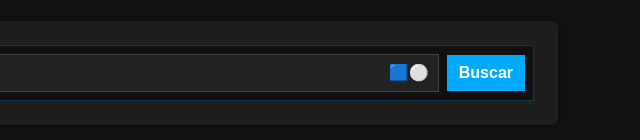
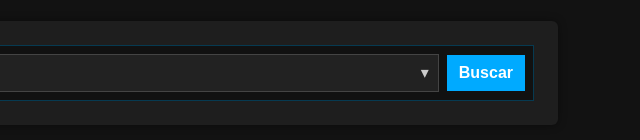
Before and after one commit to padbryan/PanamaMovil, a website: page public/index.html in a window 1280 px wide. Shown: the part 188-328 px from the top of the page, 640-1280 px from the left. Drawn offline with nearby package versions, Linux system fonts and the light colour scheme.

Commit message:
Auto deploy

```diff
--- a/public/index.html
+++ b/public/index.html
@@ -319,7 +319,7 @@ input.form-control {
         <div style="position: relative; flex-grow: 1;" onmouseleave="ocultarMenuAlarma()">
           <input type="text" id="alarma" class="code" placeholder="🖋 Escribir o seleccionar alarma" style="width: 100%; background-color: #222; color: #fff; border: 1px solid #444; padding: 6px 12px;" />
 
-          <span id="iconoDesplegar" style="position: absolute; right: 10px; top: 50%; transform: translateY(-50%); cursor: pointer; color: #ccc;" onclick="mostrarMenuAlarma()">🟦⚪</span>
+          <span id="iconoDesplegar" style="position: absolute; right: 10px; top: 50%; transform: translateY(-50%); cursor: pointer; color: #ccc;" onclick="mostrarMenuAlarma()">▾</span>
 
           <div id="menuAlarma" style="position: absolute; top: 100%; left: 0; width: 100%; background-color: #2a2a2a; border: 1px solid #555; border-top: none; color: #f1f1f1; display: none; max-height: 180px; overflow-y: auto; z-index: 1000; font-size: 14px; margin-top: 2px; padding: 6px;">
 
```
